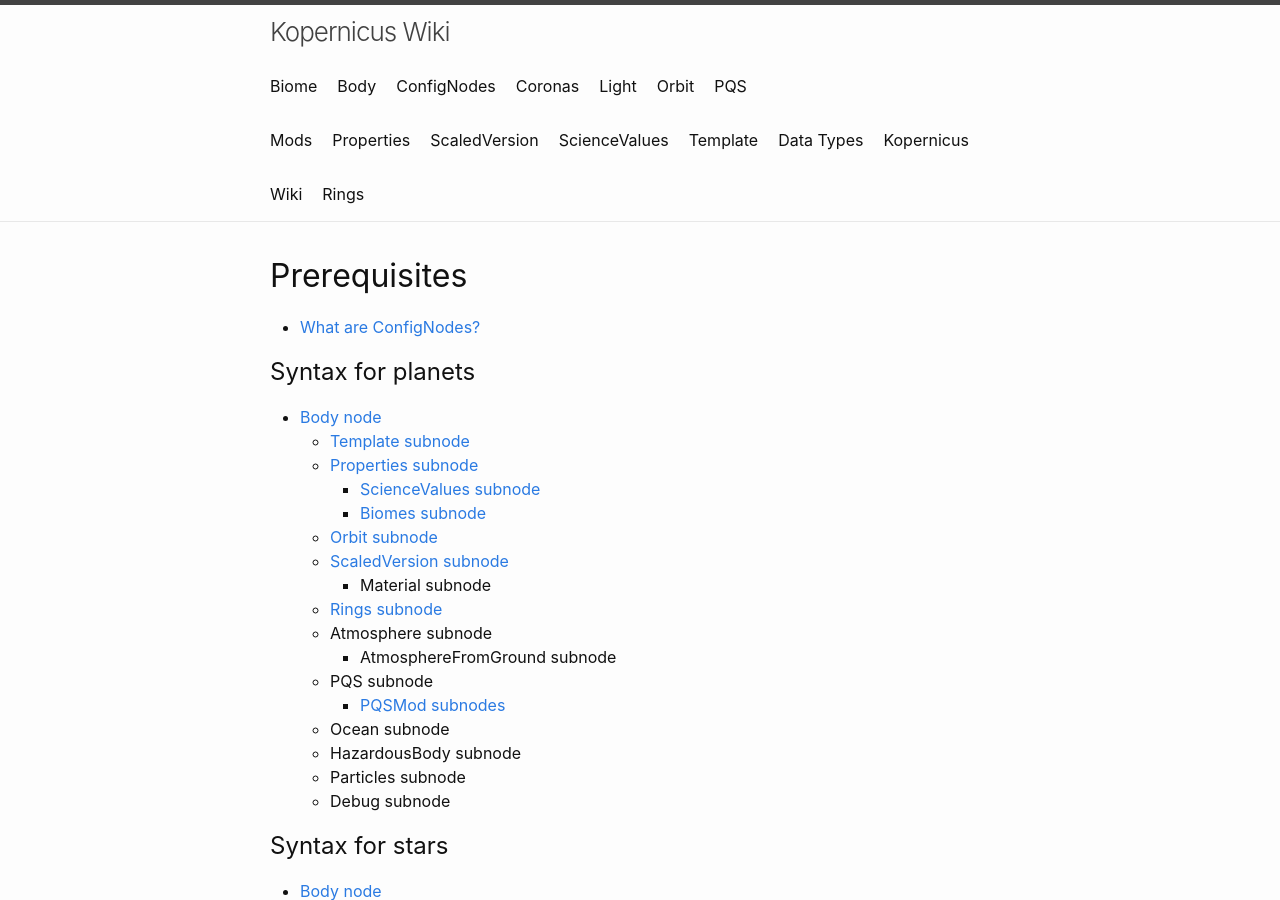
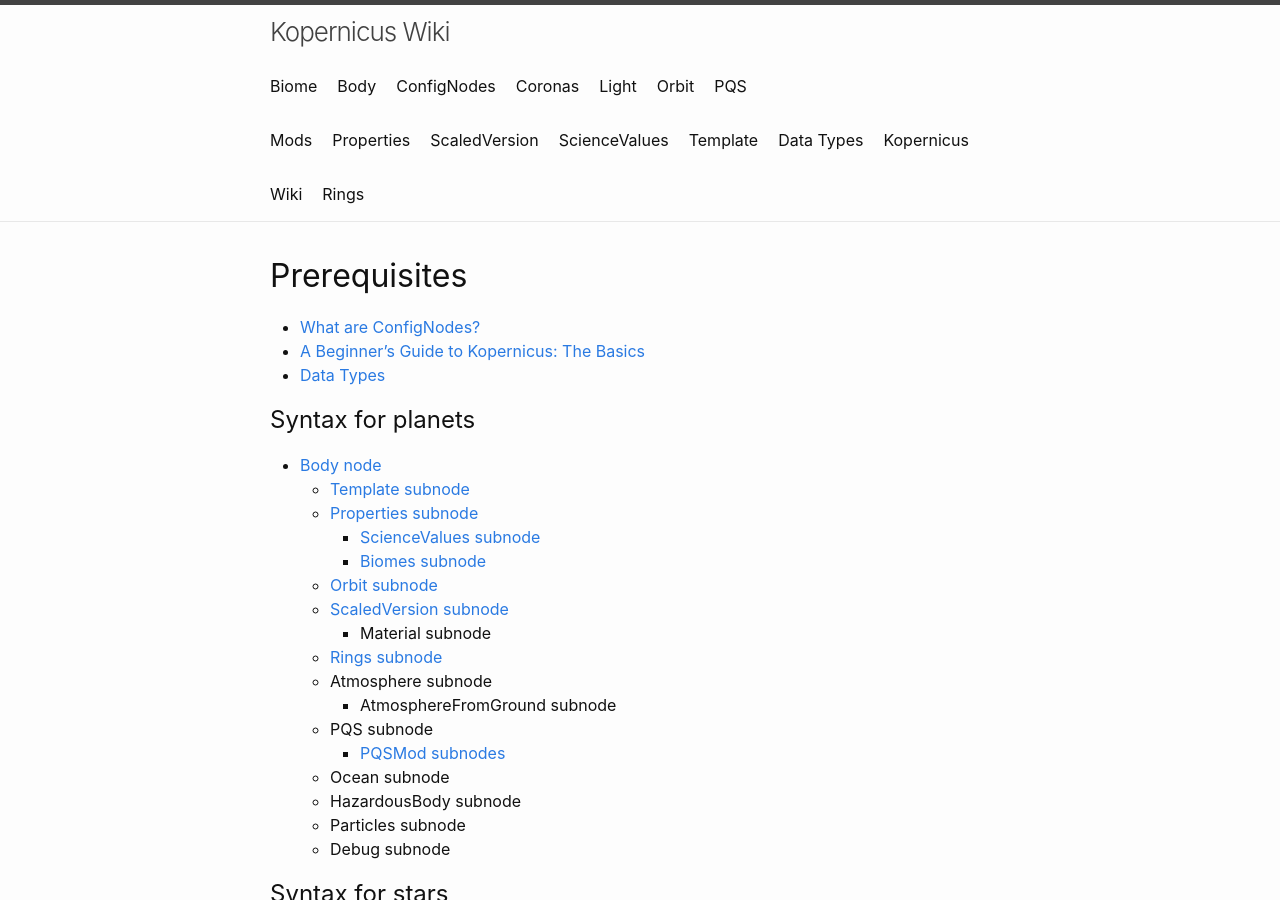
Before and after one commit to Kopernicus/wiki, a Jekyll site: the page built from index.md, in a window 1280 px wide and 900 px high. Built offline with Jekyll 4.4.1, drawn with Linux system fonts in a browser that asks for light colours.

Commit message:
Add prereqs

```diff
--- a/index.md
+++ b/index.md
@@ -15,6 +15,8 @@ subtitle: A mod to modify the planetary system used by KSP
 
 # Prerequisites
 * [What are ConfigNodes?]({% link main/ConfigNodes.md %})
+* [A Beginner's Guide to Kopernicus: The Basics](https://forum.kerbalspaceprogram.com/index.php?/topic/129540-a-beginners-guide-to-kopernicus-the-basics/)
+* [Data Types]({% link main/datatypes.md %})
 
 ## Syntax for planets
 * [Body node]({% link main/Body.md %})
```
